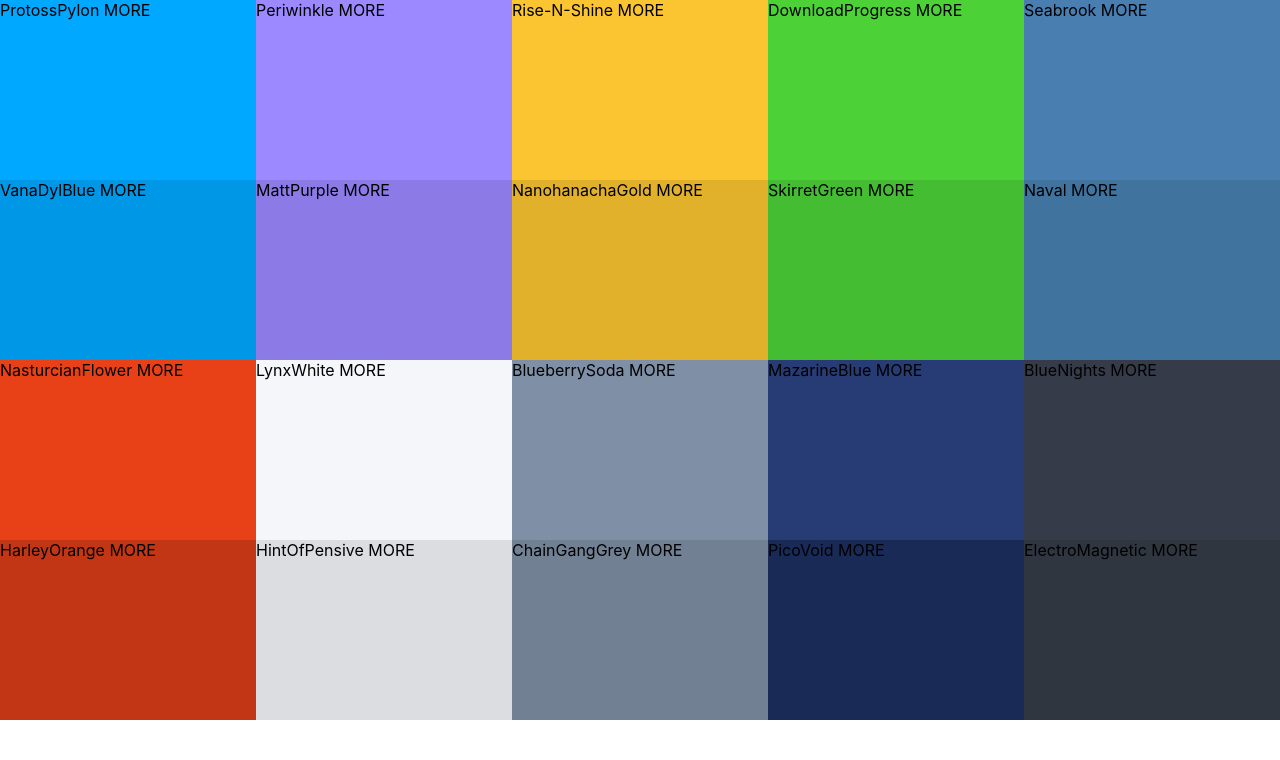
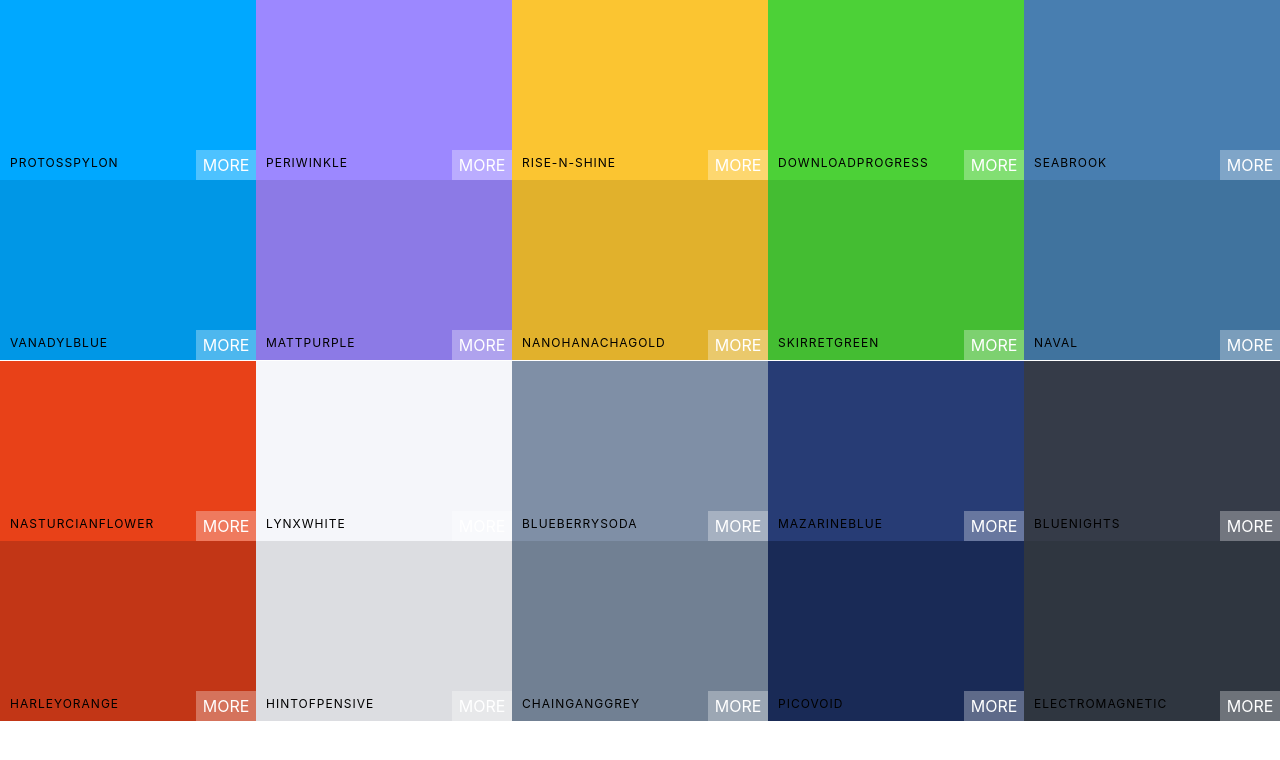
Before and after one commit to ejstylz/react-color-project, a React (Create React App) app: page / in a window 1280 px wide. Shown: the top 760 px of the page. Built offline with nearby package versions, Linux system fonts and the light colour scheme.

Commit message:
Style ColorBox

```diff
--- a/src/ColorBox.css
+++ b/src/ColorBox.css
@@ -5,4 +5,56 @@
 	display: inline-block;
 	position: relative;
 	cursor: pointer;
+	margin-bottom: -3.7px;
 }
+
+.copy-button {
+	width: 100px;
+	height: 30px;
+	position: absolute;
+	display: inline-block;
+	top: 50%;
+	left: 50%;
+	margin-left: -50px;
+	margin-top: -15px;
+	text-align: center;
+	outline: none;
+	background: rgba(255, 255, 255, 0.3);
+	font-size: 1rem;
+	line-height: 30px;
+	color: white;
+	text-transform: uppercase;
+	border: none;
+	opacity: 0;
+}
+
+.ColorBox:hover .copy-button {
+	opacity: 1;
+	transition: 0.5s;
+}
+
+.box-content {
+	position: absolute;
+	padding: 10px;
+	width: 100%;
+	left: 0;
+	bottom: 0;
+	color: black;
+	letter-spacing: 1px;
+	text-transform: uppercase;
+	font-size: 12px;
+}
+
+.see-more {
+	background: rgba(255, 255, 255, 0.3);
+	position: absolute;
+	border: none;
+	right: 0;
+	bottom: 0;
+	color: white;
+	width: 60px;
+	height: 30px;
+	text-align: center;
+	line-height: 30px;
+	text-transform: uppercase;
+}
--- a/src/ColorBox.js
+++ b/src/ColorBox.js
@@ -3,10 +3,16 @@
 
 class ColorBox extends Component {
 	render() {
+		const { name, background } = this.props;
 		return (
-			<div style={{ background: this.props.background }} className="ColorBox">
-				<span>{this.props.name} </span>
-				<span>MORE</span>
+			<div style={{ background }} className="ColorBox">
+				<div className="copy-container">
+					<div className="box-content">
+						<span>{name}</span>
+					</div>
+					<button className="copy-button">Copy</button>
+				</div>
+				<span className="see-more">More</span>
 			</div>
 		);
 	}
```
